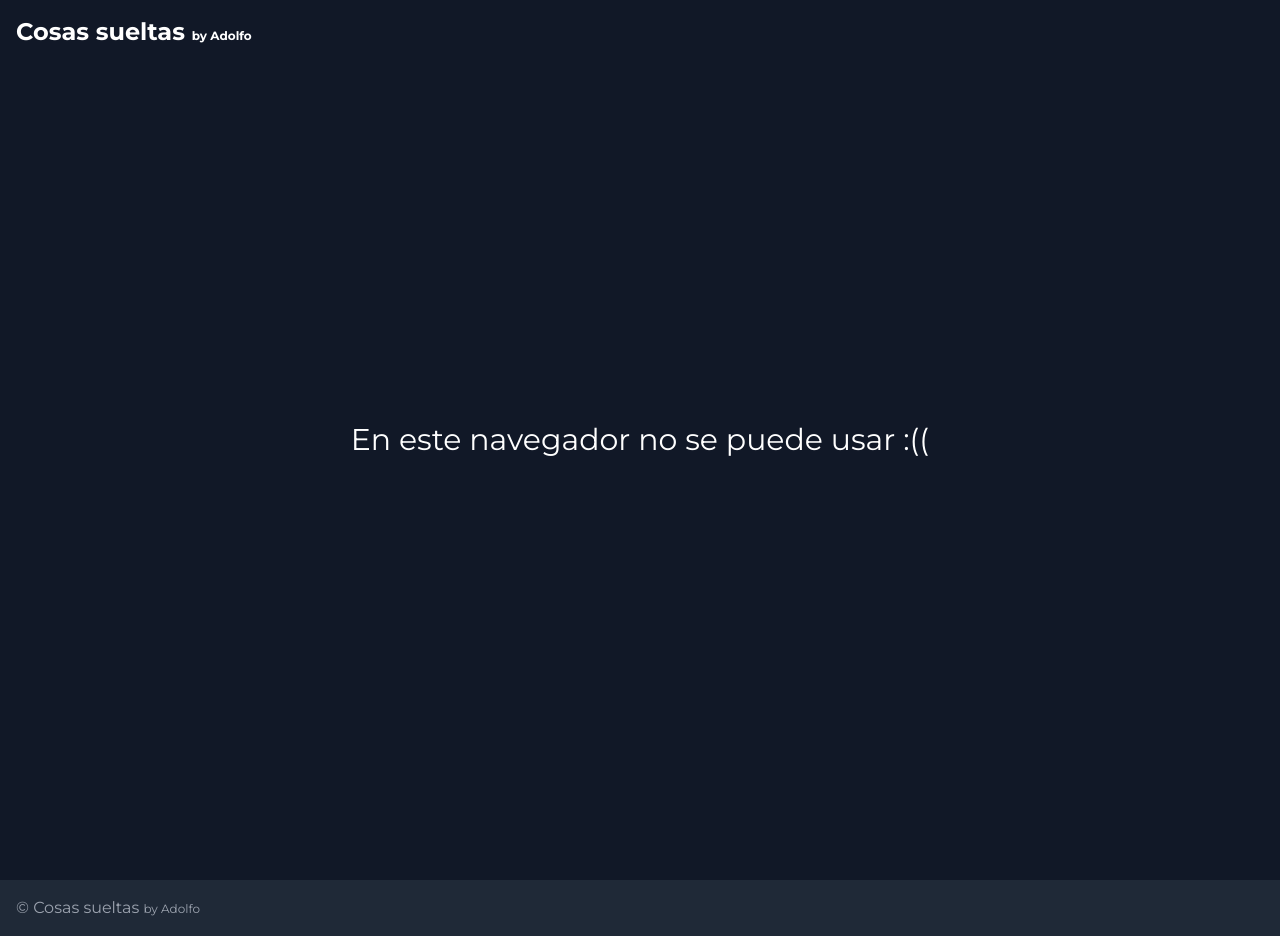
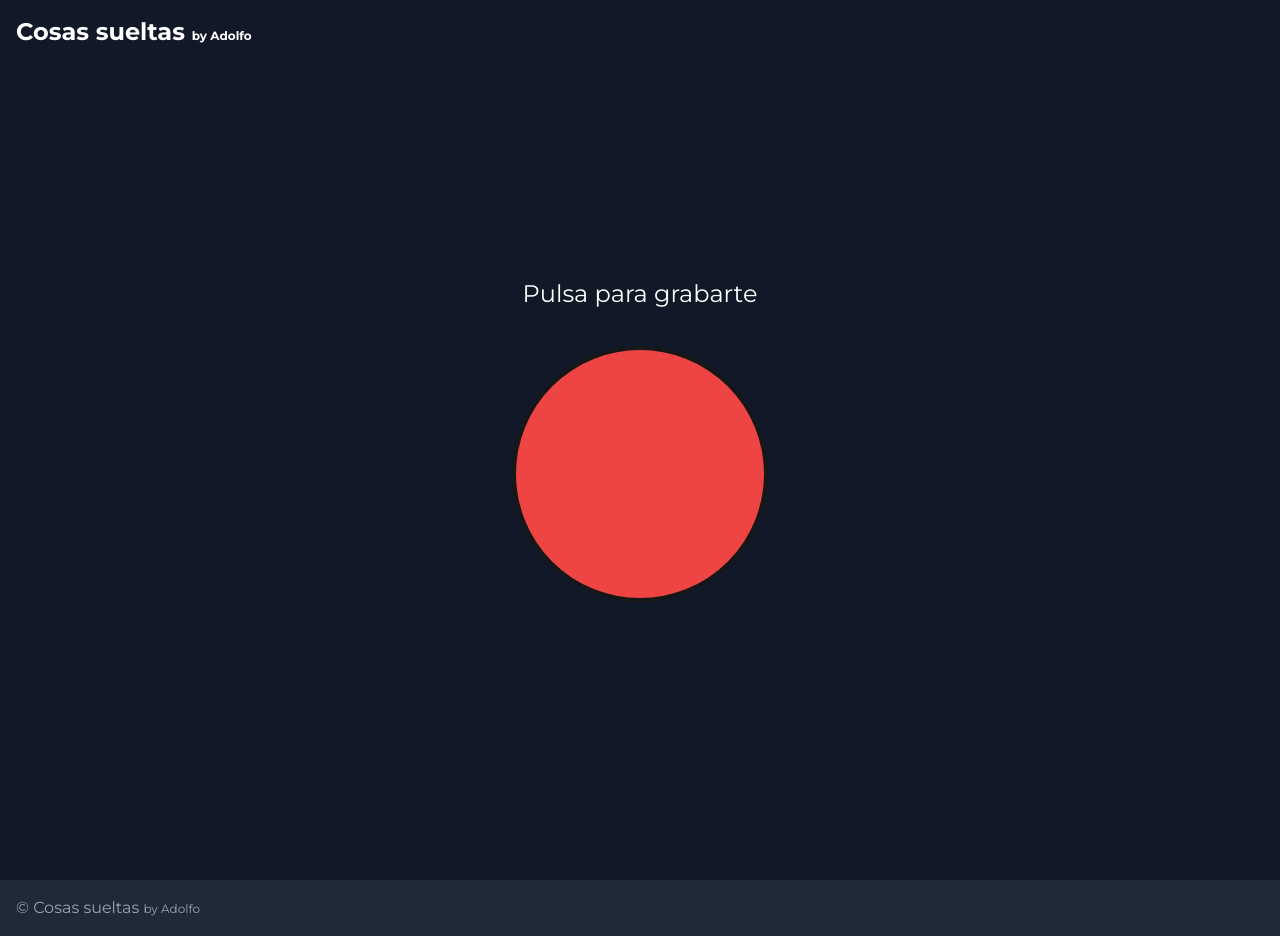
Before and after one commit to aadolfo8/cosas-sueltas, a Next.js app: page /chatbot in a window 1280 px wide. Built offline with nearby package versions, Linux system fonts and the light colour scheme.

Commit message:
Mejoras chatbot

```diff
--- a/src/app/chatbot/page.tsx
+++ b/src/app/chatbot/page.tsx
@@ -2,14 +2,22 @@
 
 import { GoogleGenerativeAI } from '@google/generative-ai';
 import { NextPage } from 'next';
-import { useRef, useState } from 'react';
+import { useEffect, useRef, useState } from 'react';
 
-let isBrowserCompatible = false;
 let recognition: null | SpeechRecognition = null;
 let synth: null | SpeechSynthesis = null;
 
-if (typeof window !== 'undefined') {
+const ChatBotPage: NextPage = () => {
+  const [isRecording, setIsRecording] = useState(false);
+  const [buffer, setBuffer] = useState('');
+  const [isBrowserCompatible, setIsBrowserCompatible] = useState(false);
+  const recordController = useRef(new AbortController());
+
+  useEffect(() => {
+    console.log(window);
+    if (window) {
       const isBrowserCompatible = 'webkitSpeechRecognition' in window;
+      setIsBrowserCompatible(isBrowserCompatible);
 
       if (isBrowserCompatible) {
         recognition = new window.webkitSpeechRecognition();
@@ -19,12 +27,8 @@ if (typeof window !== 'undefined') {
         synth = window.speechSynthesis;
       }
     }
+  }, []);
 
-const ChatBotPage: NextPage = () => {
-  const [isRecording, setIsRecording] = useState(false);
-  const [buffer, setBuffer] = useState('');
-
-  const recordController = useRef(new AbortController());
 
   const handleStartRecording = () => {
     synth?.cancel();
@@ -53,6 +57,8 @@ const ChatBotPage: NextPage = () => {
   };
 
   const handleStopRecording = async () => {
+    console.log(buffer)
+
     setIsRecording(false);
     const genAI = new GoogleGenerativeAI('AIzaSyA-pn12v5iWHQG_3j2ht7BX4nHV6Ez1who');
     const model = genAI.getGenerativeModel({ model: 'gemini-1.5-pro' });
@@ -86,6 +92,7 @@ const ChatBotPage: NextPage = () => {
     try {
       let responseText = await chat.sendMessage(userMessage);
       responseText.response.text();
+      console.log("🚀 ~ handleStopRecording ~ responseText.response.text();:", responseText.response.text())
       // Sintetizar la respuesta en voz
       const utterance = new SpeechSynthesisUtterance(responseText.response.text());
       utterance.lang = 'es-ES';
```
Lines whose indentation alone changed are shown as unchanged.
